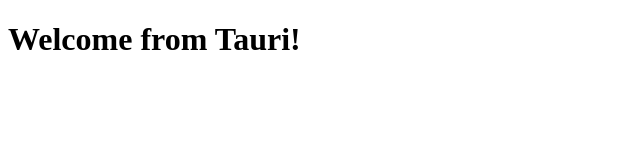
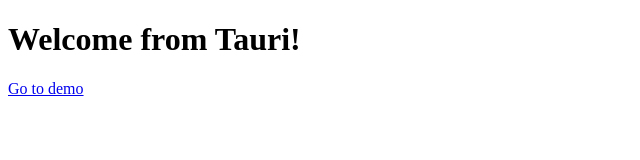
Before and after one commit to TheDutchProgrammers/Plan2Go, a website: page public/index.html in a window 1280 px wide. Shown: the full height of the page, 0-640 px from the left. Drawn offline with Linux system fonts and the light colour scheme.

```diff
--- a/public/index.html
+++ b/public/index.html
@@ -7,5 +7,6 @@
   </head>
   <body>
     <h1>Welcome from Tauri!</h1>
+    <a href="demo/">Go to demo</a>
   </body>
 </html>
```
Also changed, not shown: .gitlab-ci.yml (added), 1 other file.
